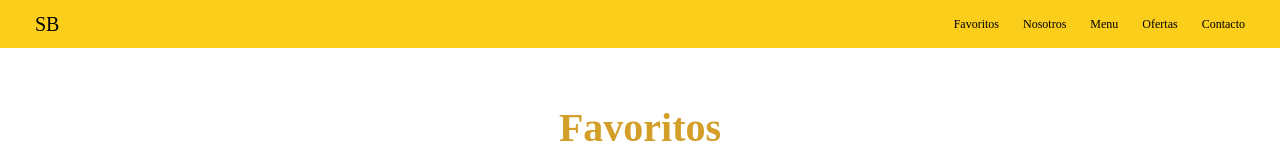
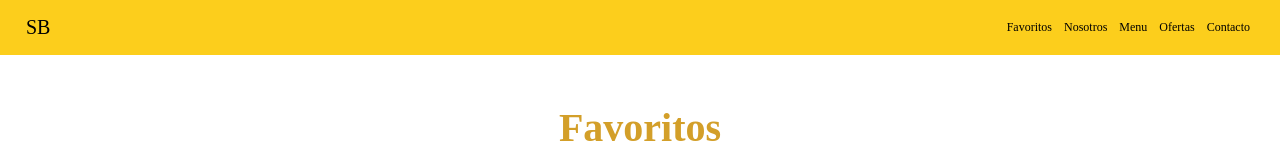
Before and after one commit to maurojasnova/Carousel, a Next.js app: page / in a window 1280 px wide. Shown: the top 160 px of the page. Built offline with nearby package versions, Linux system fonts and the light colour scheme.

Commit message:
Fixed header menu content space for mobiles

```diff
--- a/src/app/components/Header.module.css
+++ b/src/app/components/Header.module.css
@@ -1,7 +1,7 @@
 .header {
   background-color: var(--light-orange);
   position: fixed;
-  width: 100%;
+  width: 100vw;
   z-index: 999;
 }
 
@@ -12,22 +12,25 @@
   justify-content: space-between;
   align-items: center;
 
-  padding: 0 35px;
+  padding: 0 10px;
 }
 
 .logo {
   color: #000000;
   text-decoration: none;
+  margin: 16px;
 
   font-size: 2rem;
 }
 
 .menu {
   display: flex;
-  justify-content: space-between;
+  width: 100%;
   align-items: center;
-  gap: 24px;
+  justify-content: flex-end;
+  gap: 12px;
   position: relative;
+  margin: 2rem;
 }
 
 .item {
```
